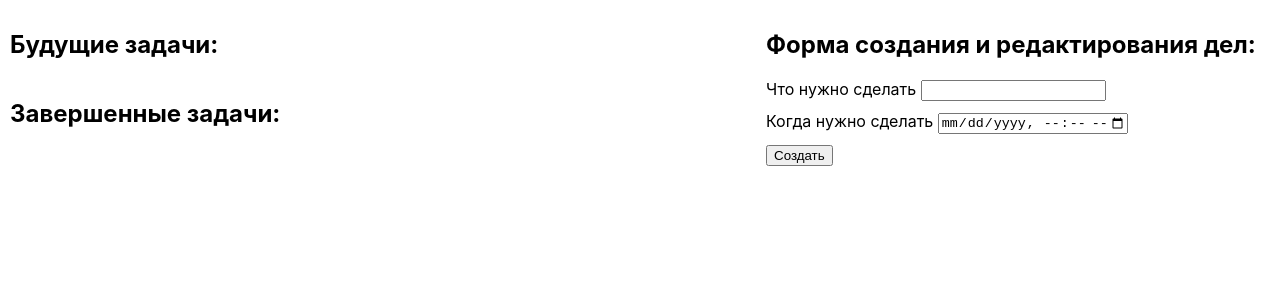
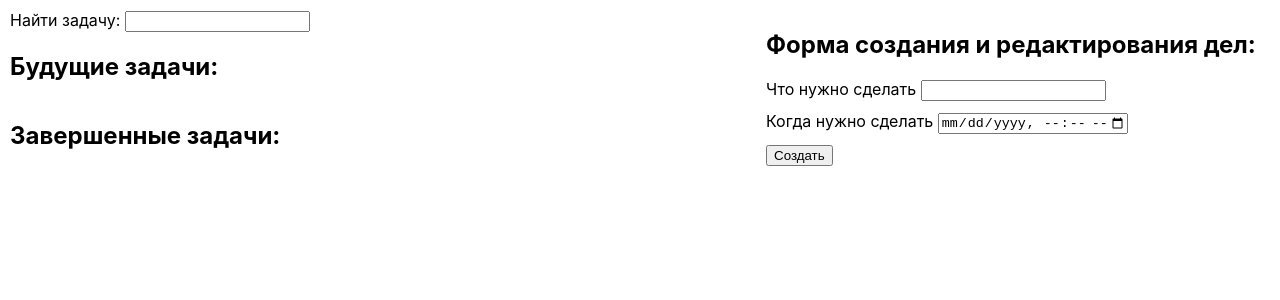
Before and after one commit to tverdohleboff/to-do-list, a React (Create React App) app: page / in a window 1280 px wide. Shown: the top 300 px of the page. Built offline with nearby package versions, Linux system fonts and the light colour scheme.

Commit message:
Add search for tasks

```diff
--- a/src/App.js
+++ b/src/App.js
@@ -14,6 +14,7 @@ function syncWithLocalStorage(tasks){
 
 function App() {
   const [tasks, setTasks] = useState(getFromLocalStorage('tasks') || []);
+  const [searchText, setSearchText] = useState('');
 
   useEffect(function(){
     syncWithLocalStorage(tasks);
@@ -36,16 +37,38 @@ function App() {
   }
 
   const futureTasks = tasks.filter(function(task){
+    if(searchText !== ''){
+      return (task.isChecked === false && task.name.toLowerCase().includes(searchText.toLocaleLowerCase()))
+    }
     return task.isChecked === false;
   })
 
   const completedTasks = tasks.filter(function(task){
+    if(searchText !== ''){
+      return (task.isChecked === true && task.name.toLocaleLowerCase().includes(searchText.toLocaleLowerCase()))
+    }
     return task.isChecked === true;
   })
+
+
+
+  function handleSearchInputChange(event) {
+    const value = event.target.value;
+    setSearchText(value);
+  }
 
   return (
     <div className='App'>
       <div className='lists'>
+      <div className='search'>
+        <label htmlFor='search-form'> Найти задачу: </label>
+        <input
+        type='text'
+        id='search-form'
+        value={searchText}
+        onChange={handleSearchInputChange}
+        />
+      </div>
         <div className='FutureTasks'>
           <h2>Будущие задачи: </h2>
           <TasksList
```
